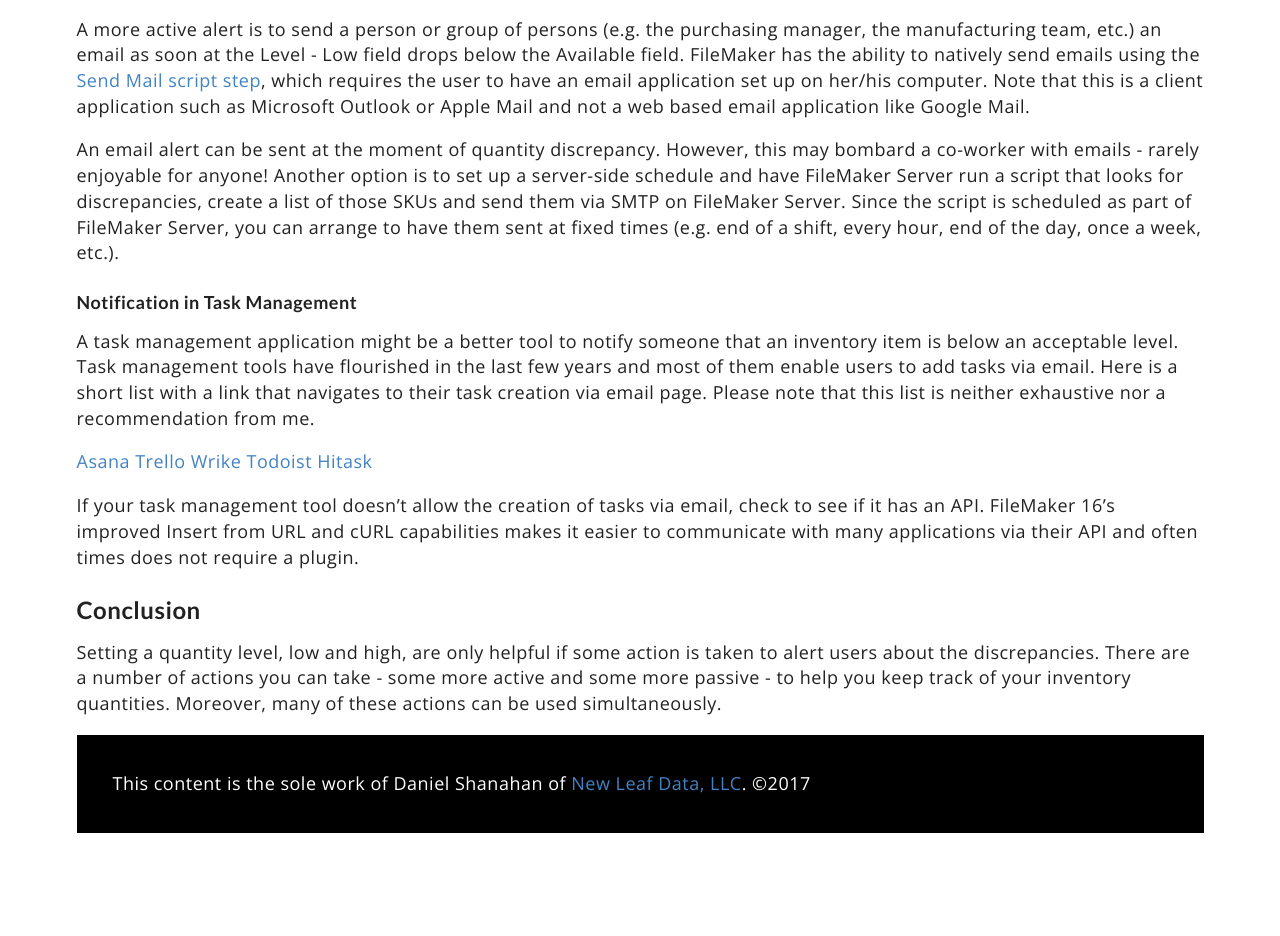
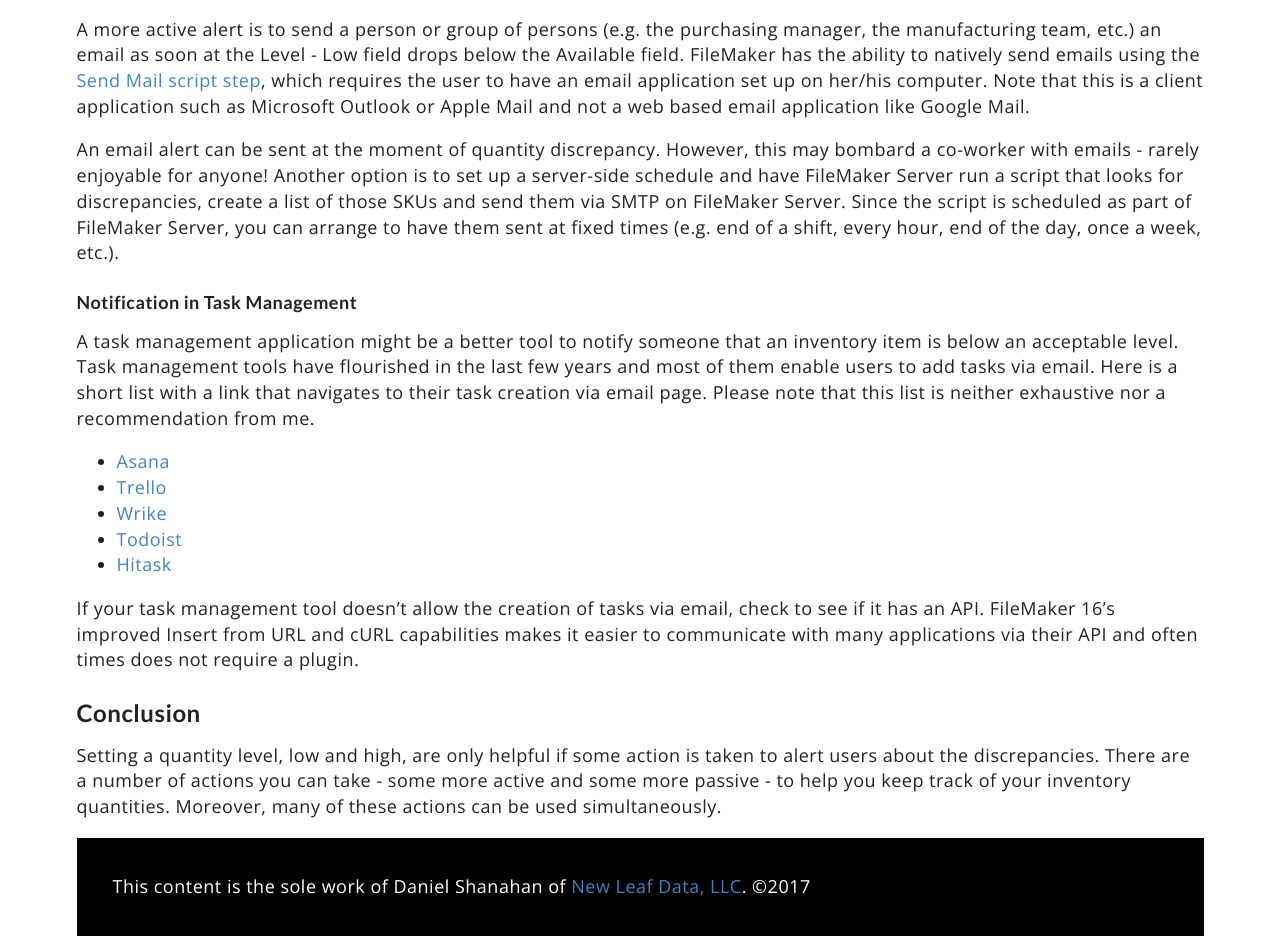
Before and after one commit to danielshanahan/FileMakerInventoryResources, a Jekyll site: the page built from _articles/026-QuantityLevelWarningsPart2.md, in a window 1280 px wide. Shown: the part 5204-6140 px from the top of the page. Built offline with Jekyll 4.4.1, drawn with Linux system fonts in a browser that asks for light colours; nearby versions of some CDN libraries; before the commit the page ends 6037 px from its top, so only the background shows below that.

```diff
--- a/_articles/026-QuantityLevelWarningsPart2.md
+++ b/_articles/026-QuantityLevelWarningsPart2.md
@@ -126,11 +126,11 @@ An email alert can be sent at the moment of quantity discrepancy.  However, this
 ### Notification in Task Management
 A task management application might be a better tool to notify someone that an inventory item is below an acceptable level.  Task management tools have flourished in the last few years and most of them enable users to add tasks via email.  Here is a short list with a link that navigates to their task creation via email page.  Please note that this list is neither exhaustive nor a recommendation	from me.
 
-[Asana](https://asana.com/guide/help/email/email-to-asana)
-[Trello](http://help.trello.com/article/809-creating-cards-by-email)
-[Wrike](https://help.wrike.com/hc/en-us/articles/210324185-Email-Integration)
-[Todoist](https://support.todoist.com/hc/en-us/articles/205749772-Todoist-Your-Email)
-[Hitask](https://hitask.com/tour?q1)
+* [Asana](https://asana.com/guide/help/email/email-to-asana)
+* [Trello](http://help.trello.com/article/809-creating-cards-by-email)
+* [Wrike](https://help.wrike.com/hc/en-us/articles/210324185-Email-Integration)
+* [Todoist](https://support.todoist.com/hc/en-us/articles/205749772-Todoist-Your-Email)
+* [Hitask](https://hitask.com/tour?q1)
 
 If your task management tool doesn’t allow the creation of tasks via email, check to see if it has an API.  FileMaker 16’s improved Insert from URL and cURL capabilities makes it easier to communicate with many applications via their API and often times does not require a plugin.
 
```
